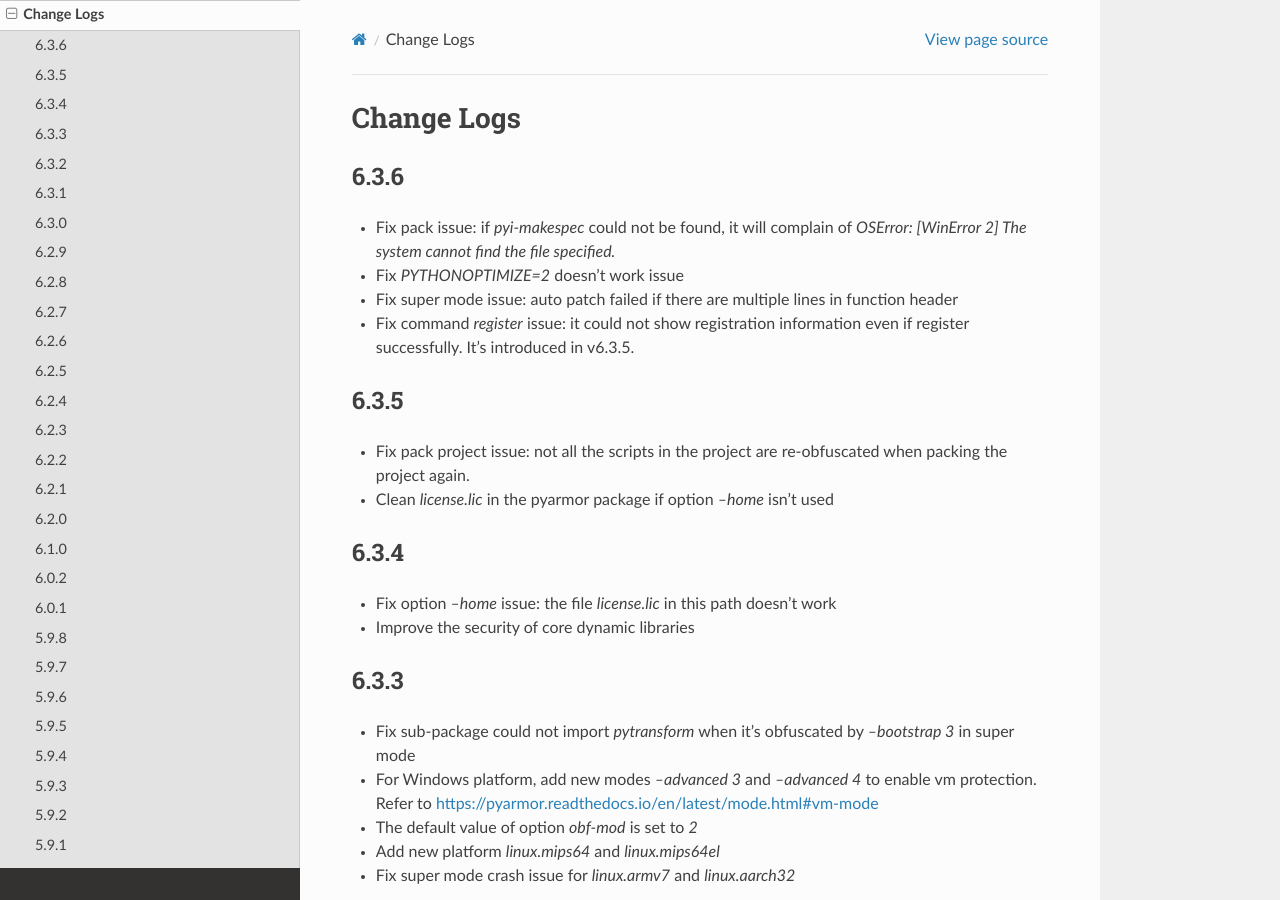
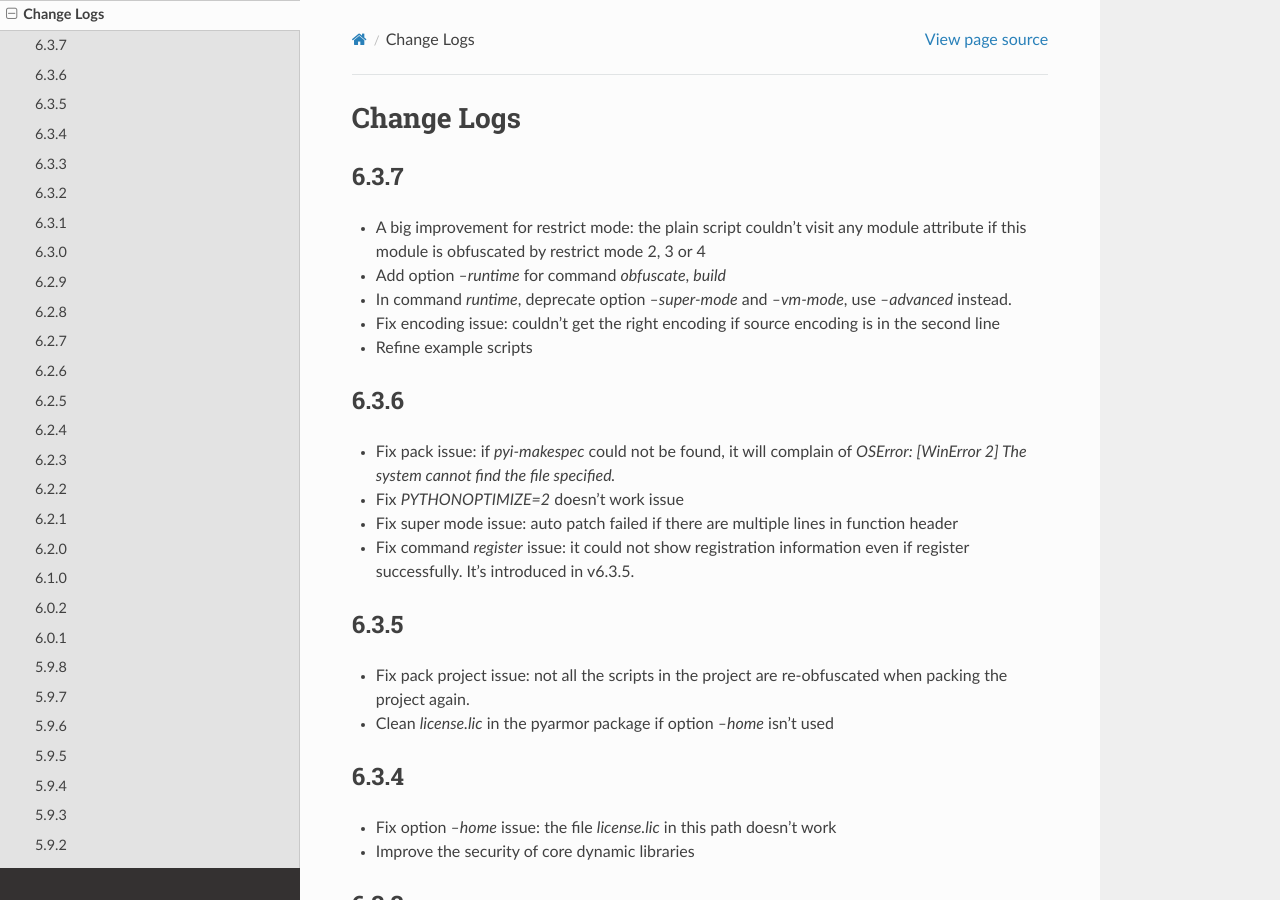
Before and after one commit to dashingsoft/pyarmor, a Sphinx documentation site: the page built from docs/change-logs.rst, in a window 1280 px wide and 900 px high. Built offline with Sphinx 7.4.7 and the Read the Docs theme 2.0.0, drawn with Linux system fonts in a browser that asks for light colours.

Commit message:
Add change logs

```diff
--- a/docs/change-logs.rst
+++ b/docs/change-logs.rst
@@ -2,6 +2,17 @@
 
 Change Logs
 ===========
+
+6.3.7
+-----
+* A big improvement for restrict mode: the plain script couldn't visit any
+  module attribute if this module is obfuscated by restrict mode 2, 3 or 4
+* Add option `--runtime` for command `obfuscate`, `build`
+* In command `runtime`, deprecate option `--super-mode` and `--vm-mode`, use
+  `--advanced` instead.
+* Fix encoding issue: couldn't get the right encoding if source encoding is in
+  the second line
+* Refine example scripts
 
 6.3.6
 -----
```
